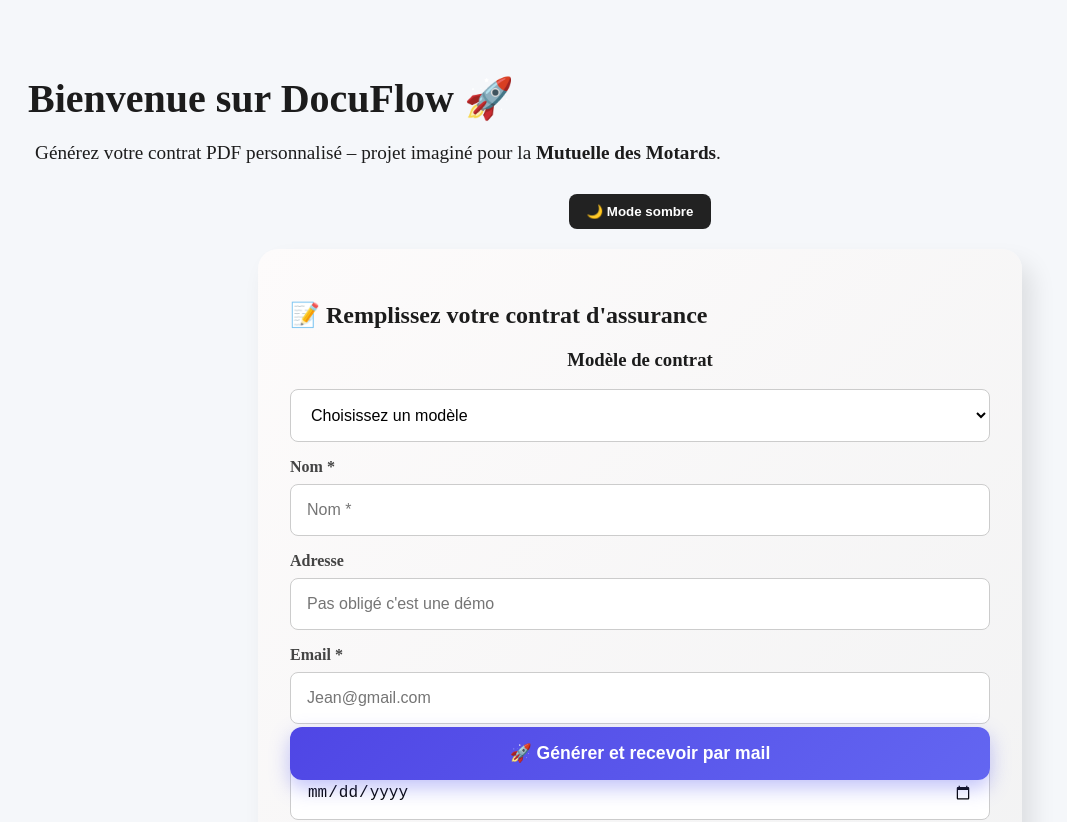
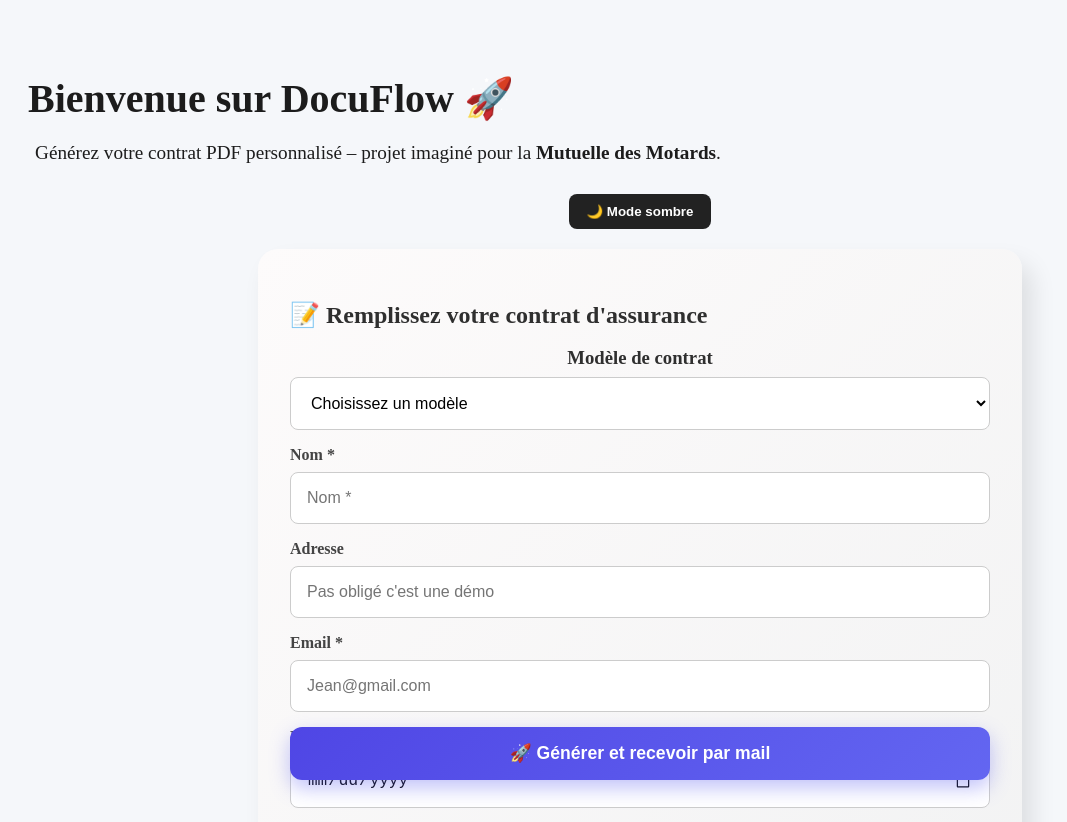
Before and after one commit to Malik971/DocuflowPDF, a React (Vite) app in the folder frontend/: page / in a window 1280 px wide. Shown: the top 822 px of the page, without its empty margins (0-1067 px from the left). Built offline with nearby package versions, Linux system fonts and the light colour scheme.

Commit message:
fix bug formulaire h2 h3

```diff
--- a/frontend/src/components/Formulaire.css
+++ b/frontend/src/components/Formulaire.css
@@ -125,7 +125,8 @@
 /* ça marche pas le changement de color*/
 .formulaire h2,
 .formulaire h3 {
-  color: var(--text-color);
+  margin-bottom: 0.5rem;
+  color: #2f2f2f;
 }
 
 /* Style commun aux champs */
```
